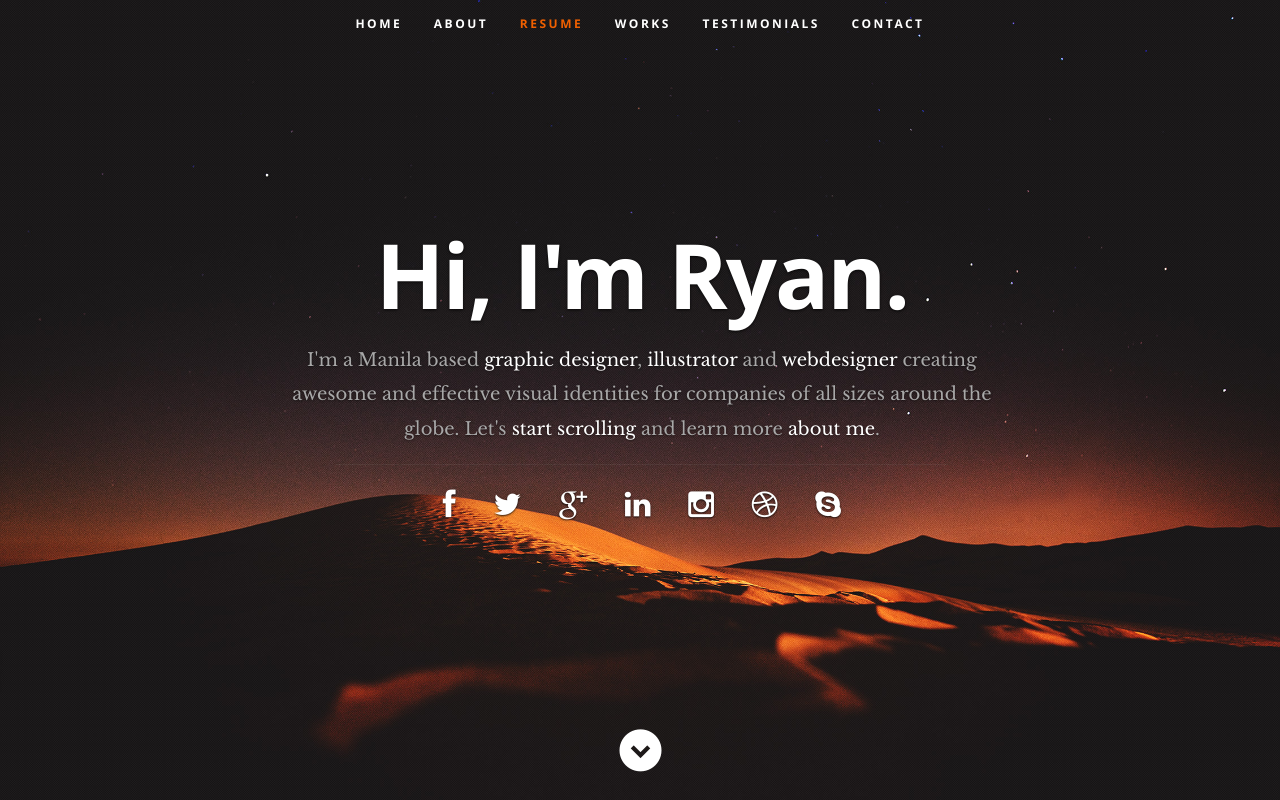
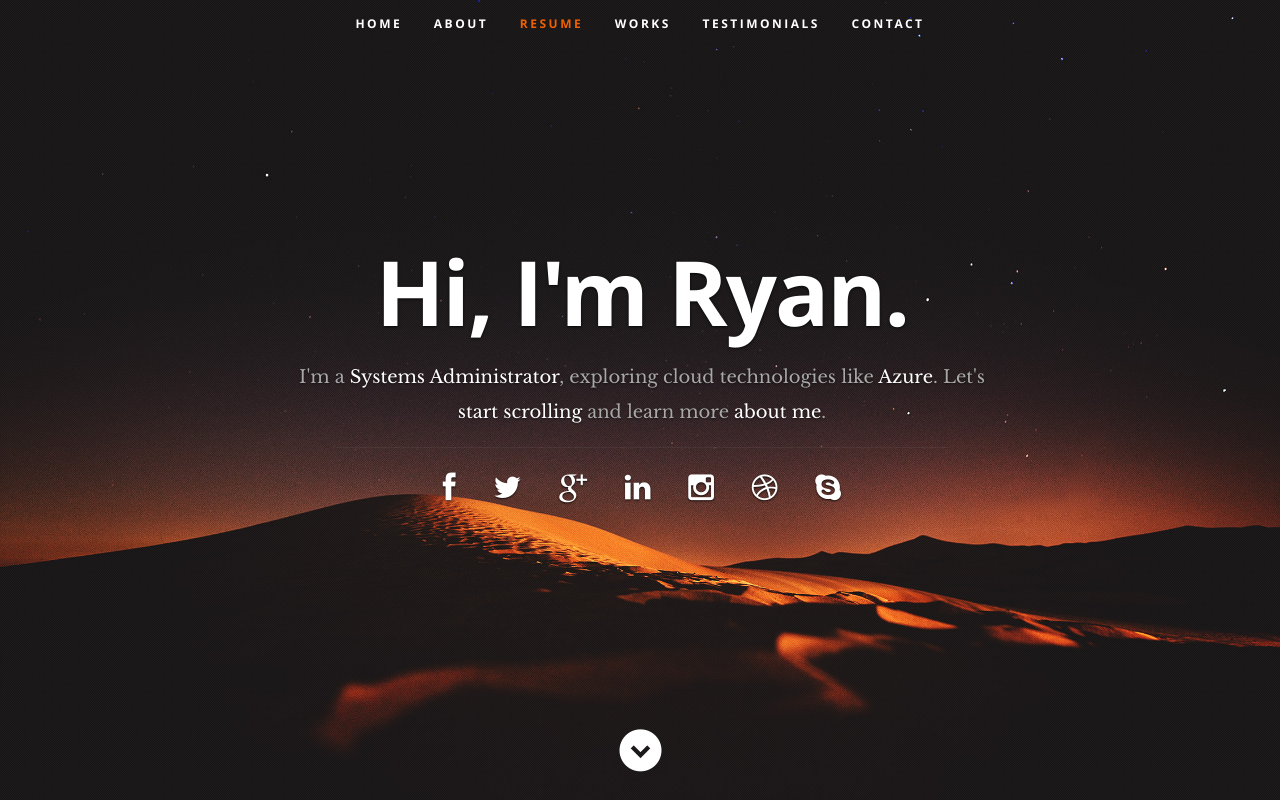
Before and after one commit to RyanCoplien/Azure-Cloud-Resume-Challenge, a plain HTML site: page frontend/index.html in a window 1280 px wide. Shown: the top 800 px of the page. Drawn offline with nearby package versions, Linux system fonts and the light colour scheme.

Commit message:
Pushing more frontend changes

```diff
--- a/frontend/index.html
+++ b/frontend/index.html
@@ -57,8 +57,8 @@
       <div class="row banner">
          <div class="banner-text">
             <h1 class="responsive-headline">Hi, I'm Ryan.</h1>
-            <h3>I'm a Manila based <span>graphic designer</span>, <span>illustrator</span> and <span>webdesigner</span> creating awesome and
-            effective visual identities for companies of all sizes around the globe. Let's <a class="smoothscroll" href="#about">start scrolling</a>
+            <h3>I'm a <span>Systems Administrator</span>, exploring cloud technologies like
+            <span>Azure</span>. Let's <a class="smoothscroll" href="#about">start scrolling</a>
             and learn more <a class="smoothscroll" href="#about">about me</a>.</h3>
             <hr />
             <ul class="social">
```
